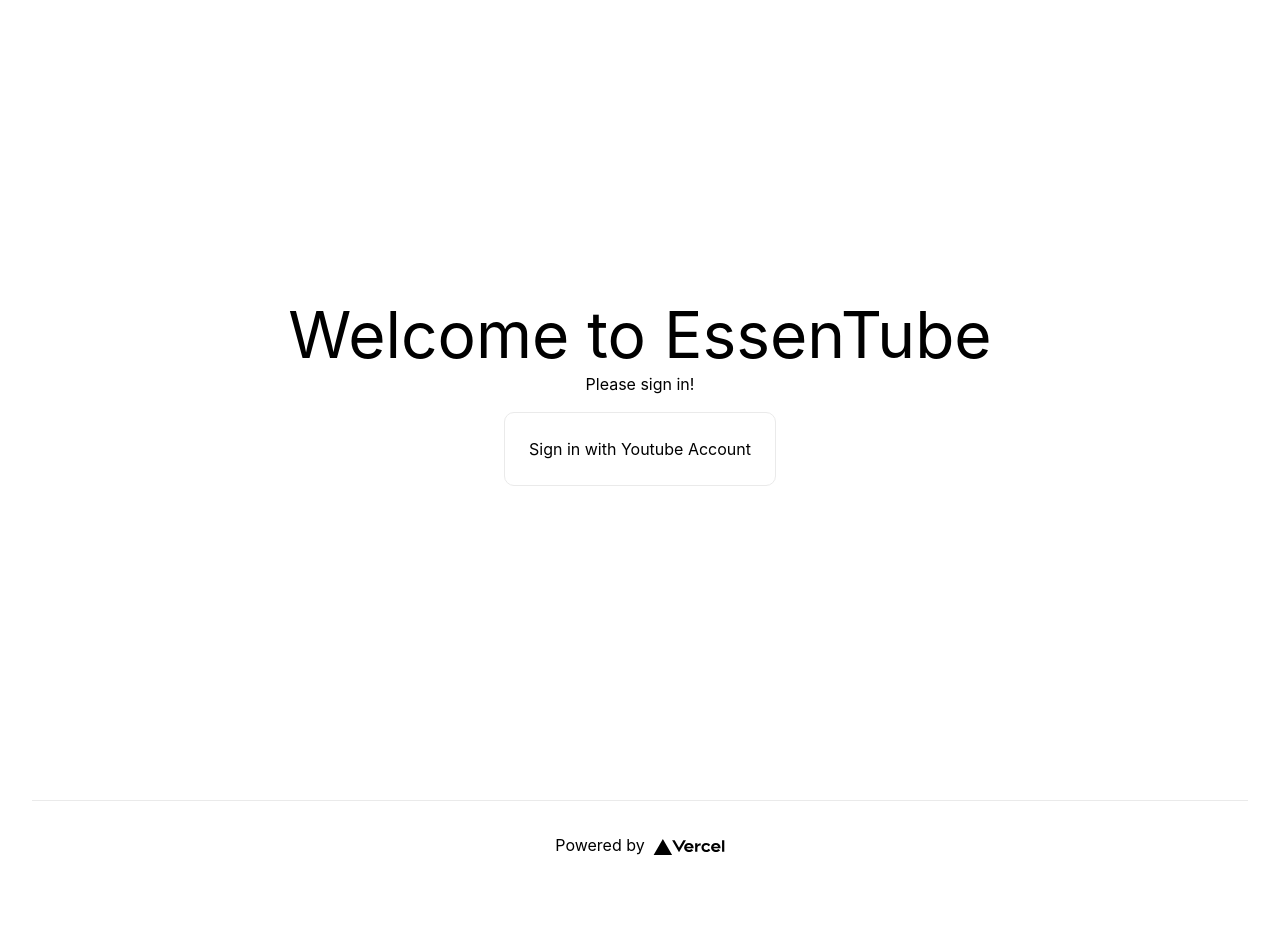
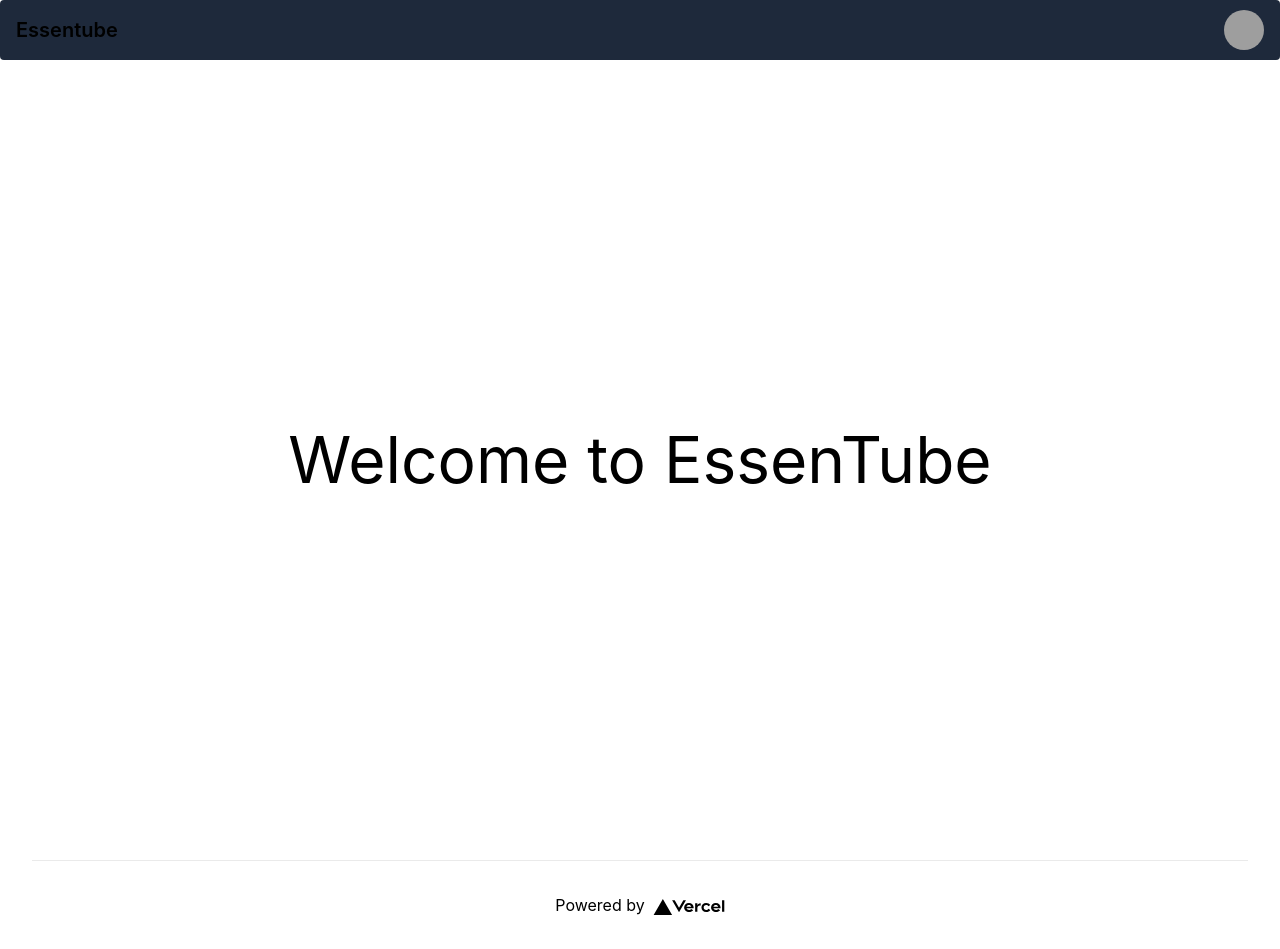
Before and after one commit to snroeung/essentube, a Next.js app: page / in a window 1280 px wide. Before the commit the page ends 889 px from the top, so only its background shows below. Built offline with nearby package versions, Linux system fonts and the light colour scheme; no server answers; grey boxes are pictures that could not be loaded.

Commit message:
Added flowbite UI component and nav bar for login

```diff
--- /dev/null
+++ b/components/header/header.tsx
@@ -0,0 +1,60 @@
+import { Avatar, Dropdown, Navbar } from 'flowbite-react';
+import type { NextPage } from 'next'
+import { signIn, signOut, useSession } from 'next-auth/react';
+import { useEffect, useState } from 'react';
+
+const Header: NextPage = () => {
+  const [displayName, setDisplayName] = useState(" ");
+  const [displayImageUrl, setDisplayImageUrl] = useState(" ");
+  const { data: session, status } = useSession();
+
+  const fetchDisplayName = async () => {
+    if (session) {
+      const res = await fetch('api/youtube/channel/account');
+      const data = await res.json();
+      setDisplayImageUrl(data?.items[0]['snippet']['thumbnails']['default']['url']);
+      setDisplayName(data?.items[0]['snippet']['title'])
+    }
+  }
+
+  useEffect(() => {
+    fetchDisplayName();
+  }, [session]);
+
+  return (
+    <Navbar
+      className='bg-slate-800'
+      fluid={true}
+      rounded={true}
+
+    >
+      <Navbar.Brand href="https://flowbite.com/">
+        <span className="self-center whitespace-nowrap text-xl font-semibold dark:text-white">
+          Essentube
+        </span>
+      </Navbar.Brand>
+      <div className="flex md:order-2">
+        <Dropdown
+          className='bg-slate-800 text-white'
+          arrowIcon={false}
+          inline={true}
+          label={<Avatar alt="User settings" img={session ? displayImageUrl : "https://upload.wikimedia.org/wikipedia/commons/2/2c/Default_pfp.svg"} rounded={true} />}
+        >
+          <Dropdown.Header>
+            <span className="block text-sm">
+              {displayName}
+            </span>
+          </Dropdown.Header>
+          <Dropdown.Item>
+            {
+              session ? <button onClick={() => signOut()}>Sign Out</button> :
+                <button onClick={() => signIn("google")}>Sign In</button>
+            }
+          </Dropdown.Item>
+        </Dropdown>
+      </div>
+    </Navbar>
+  );
+}
+
+export default Header
--- a/package.json
+++ b/package.json
@@ -9,6 +9,8 @@
     "lint": "next lint"
   },
   "dependencies": {
+    "flowbite": "^1.6.4",
+    "flowbite-react": "^0.4.2",
     "googleapis": "^107.0.0",
     "jsonwebtoken": "^9.0.0",
     "next": "12.3.0",
--- a/pages/index.tsx
+++ b/pages/index.tsx
@@ -4,25 +4,12 @@
 import styles from '../styles/Home.module.css'
 import { signIn, signOut, useSession } from "next-auth/react"
 import { useEffect, useState } from 'react'
+import Header from '../components/header/header'
 
 const Home: NextPage = () => {
-  const [displayName, setDisplayName] = useState(" ");
-  const { data: session, status } = useSession();
-
-  const fetchDisplayName = async () => {
-    if (session) {
-    const res = await fetch('api/youtube/channel/account');
-    const data = await res.json();
-    setDisplayName(data?.items[0]['snippet']['title'])
-    }
-  }
-
-  useEffect(() => {
-    fetchDisplayName();
-  }, [session]);
 
   return (
-    <div className={styles.container}>
+    <><Header /><div className={styles.container}>
       <Head>
         <title>EssenTube</title>
         <meta name="description" content="Generated by create next app" />
@@ -33,16 +20,6 @@
         <h1 className={styles.title}>
           Welcome to EssenTube
         </h1>
-
-      {session ? <h1>Welcome {displayName} </h1> : <h1>Please sign in!</h1> }
-
-        <div className={styles.card}>
-          {
-            session ? <button onClick={() => signOut()}>Sign Out</button> :
-            <button onClick={() => signIn("google")}>Sign in with Youtube Account</button>
-          }
-        </div>
-
       </main>
 
       <footer className={styles.footer}>
@@ -57,7 +34,7 @@
           </span>
         </a>
       </footer>
-    </div>
+    </div></>
   )
 }
 
--- a/tailwind.config.js
+++ b/tailwind.config.js
@@ -1,11 +1,14 @@
 /** @type {import('tailwindcss').Config} */
 module.exports = {
   content: [
+    "./node_modules/flowbite-react/**/*.js",
     "./pages/**/*.{js,ts,jsx,tsx}",
     "./components/**/*.{js,ts,jsx,tsx}",
   ],
   theme: {
     extend: {},
   },
-  plugins: [],
+  plugins: [
+    require("flowbite/plugin")
+  ],
 }
```
Also changed, not shown: 1 other file (tests, documents, lock files or other folders).
